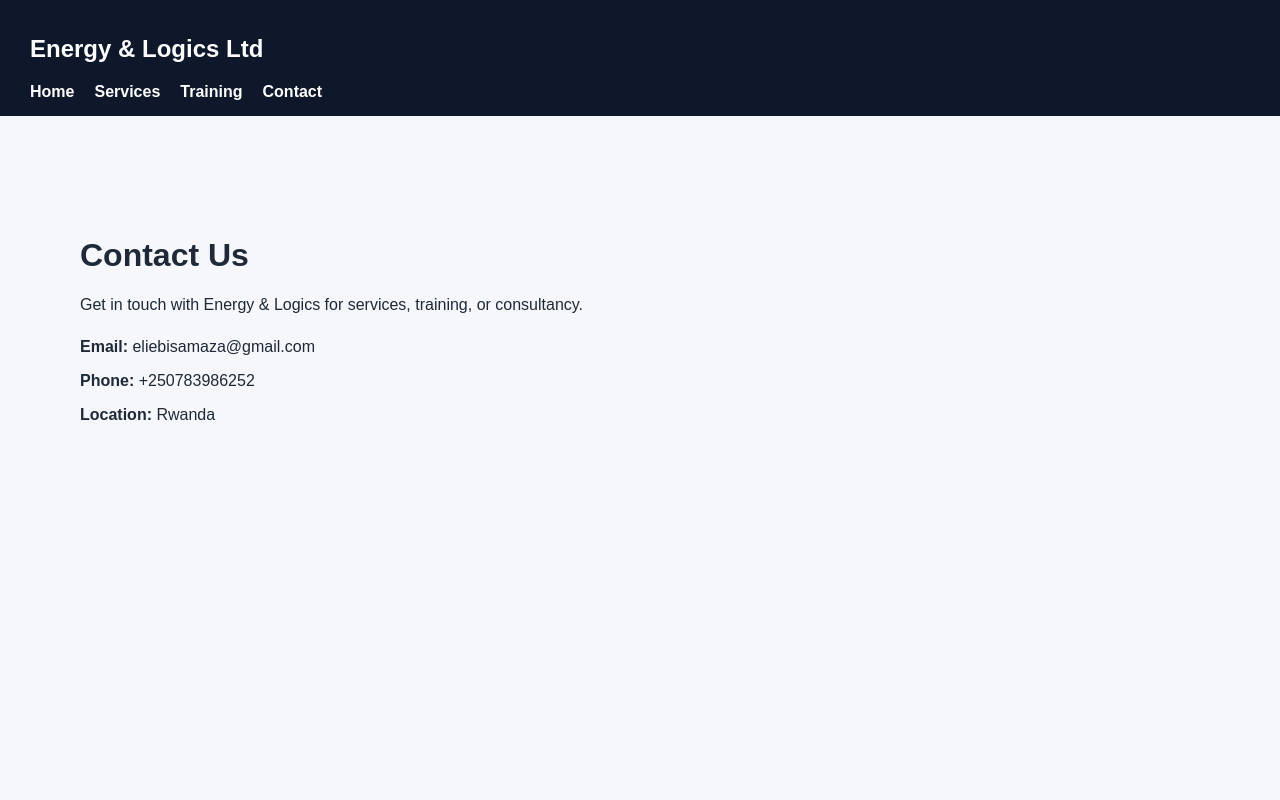
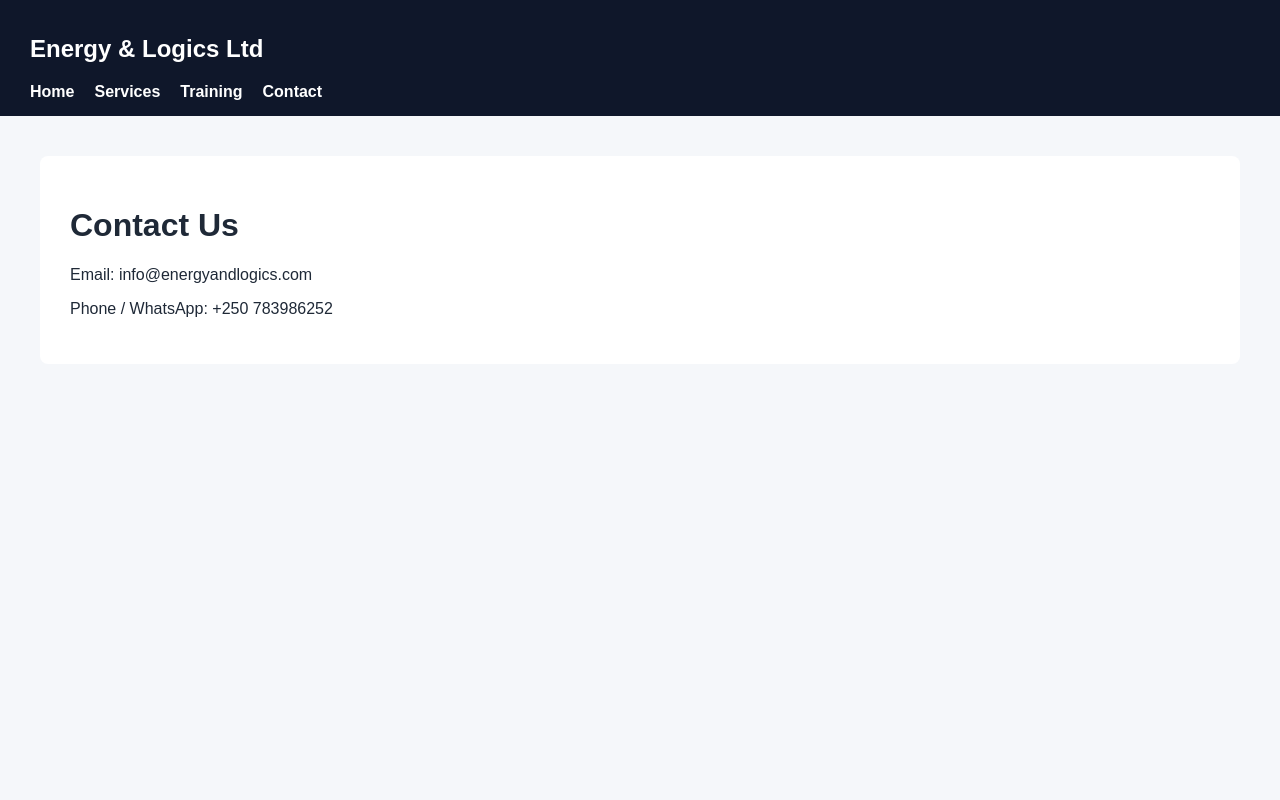
Before and after one commit to Elie250/Energy-and-logics, a Next.js app: page /contact in a window 1280 px wide. Shown: the top 800 px of the page. Built offline with nearby package versions, Linux system fonts and the light colour scheme.

Commit message:
Update page.js

```diff
--- a/app/contact/page.js
+++ b/app/contact/page.js
@@ -1,17 +1,9 @@
-export default function ContactPage() {
+export default function Contact() {
   return (
-    <main style={{ padding: "60px 40px" }}>
+    <div className="section">
       <h1>Contact Us</h1>
-
-      <p style={{ marginTop: "16px" }}>
-        Get in touch with Energy & Logics for services, training, or consultancy.
-      </p>
-
-      <div style={{ marginTop: "24px" }}>
-        <p><strong>Email:</strong> eliebisamaza@gmail.com</p>
-        <p><strong>Phone:</strong> +250783986252</p>
-        <p><strong>Location:</strong> Rwanda</p>
-      </div>
-    </main>
-  )
+      <p>Email: info@energyandlogics.com</p>
+      <p>Phone / WhatsApp: +250 783986252</p>
+    </div>
+  );
 }
```
